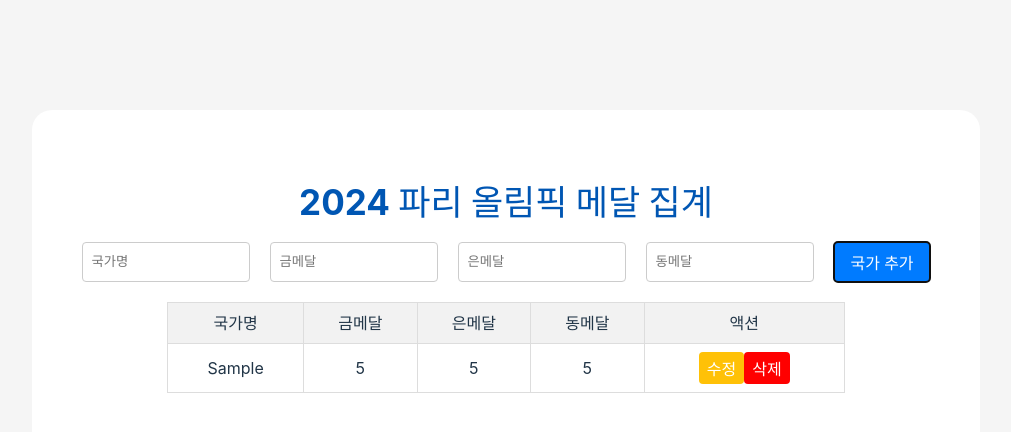
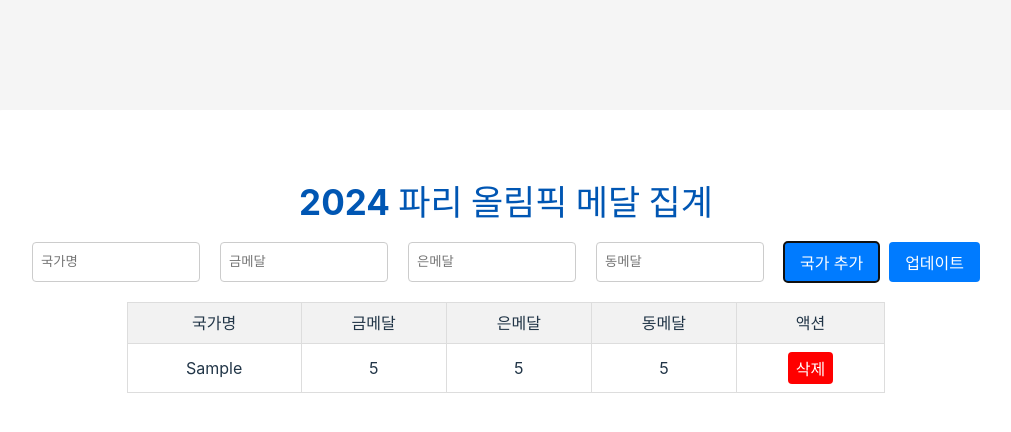
Before and after one commit to grace9607/olympic-medal-tracker, a React (Vite) app: page / in a window 1280 px wide. Both pictures are taken after typing "Sample", "5", "5", "5" into the empty fields and a click on the button "국가 추가". Shown: the top 432 px of the page, without its empty margins (134-1145 px from the left). Built offline with nearby package versions, Linux system fonts and the light colour scheme.

Commit message:
Revert "중복 국가명 확인 추가 - 액션 테이블에 수정버튼 적용"
This reverts commit a9e48483b40bd4c2325405374e159fedb3f20634.

```diff
--- a/src/App-backup.jsx
+++ b/src/App-backup.jsx
@@ -1,5 +1,5 @@
 import React, { useState } from "react";
-import "./css/App.css"; // 스타일 파일을 import
+import "./App.css"; // 스타일 파일을 import
 
 const App = () => {
   const [countries, setCountries] = useState([]);
--- a/src/App.jsx
+++ b/src/App.jsx
@@ -5,55 +5,22 @@ import "./css/App.css";
 
 const App = () => {
   const [countries, setCountries] = useState([]);
-  const [editingIndex, setEditingIndex] = useState(null);
 
   // 새로운 국가 데이터를 추가하는 함수
   const addCountry = (newCountry) => {
-    // 🟨 국가명 중복 확인
-    if (countries.some((country) => country.country === newCountry.country)) {
-      alert("이미 추가된 국가입니다.");
-      return;
-    }
-
     setCountries((prevCountries) => {
+      // 금메달 기준으로 내림차순 정렬
       const updatedCountries = [...prevCountries, newCountry];
       updatedCountries.sort((a, b) => b.gold - a.gold);
       return updatedCountries;
     });
   };
 
-  // 국가 업데이트 함수
-  const updateCountry = (updatedCountry) => {
-    setCountries((prevCountries) => {
-      const updatedCountries = [...prevCountries];
-      updatedCountries[editingIndex] = updatedCountry;
-      updatedCountries.sort((a, b) => b.gold - a.gold);
-      return updatedCountries;
-    });
-    setEditingIndex(null);
-  };
-
-  // 국가 삭제 함수
-  const deleteCountry = (index) => {
-    setCountries((prevCountries) =>
-      prevCountries.filter((_, i) => i !== index)
-    );
-  };
-
   return (
     <div className="container">
       <h1 className="title">2024 파리 올림픽 메달 집계</h1>
-      <MedalForm
-        addCountry={addCountry}
-        updateCountry={updateCountry}
-        editingCountry={editingIndex !== null ? countries[editingIndex] : null}
-        cancelEdit={() => setEditingIndex(null)}
-      />
-      <MedalList
-        countries={countries}
-        setEditingIndex={setEditingIndex}
-        deleteCountry={deleteCountry}
-      />
+      <MedalForm addCountry={addCountry} />
+      <MedalList countries={countries} />
     </div>
   );
 };
--- a/src/MedalForm.jsx
+++ b/src/MedalForm.jsx
@@ -1,32 +1,13 @@
-import React, { useState, useEffect } from "react";
+import React, { useState } from "react";
 import "./css/MedalForm.css";
 
-const MedalForm = ({
-  addCountry,
-  updateCountry,
-  editingCountry,
-  cancelEdit,
-}) => {
+const MedalForm = ({ addCountry }) => {
   const [formData, setFormData] = useState({
     country: "",
     gold: "",
     silver: "",
     bronze: "",
   });
-
-  // 수정 중인 데이터 로드
-  useEffect(() => {
-    if (editingCountry) {
-      setFormData(editingCountry);
-    } else {
-      setFormData({
-        country: "",
-        gold: "",
-        silver: "",
-        bronze: "",
-      });
-    }
-  }, [editingCountry]);
 
   const handleChange = (e) => {
     const { name, value } = e.target;
@@ -36,7 +17,7 @@ const MedalForm = ({
   const handleSubmit = (e) => {
     e.preventDefault();
 
-    // 숫자 값 검증
+    // 숫자 값 검증 (0 이상이어야 함)
     if (
       formData.gold < 0 ||
       formData.silver < 0 ||
@@ -47,17 +28,14 @@ const MedalForm = ({
       return;
     }
 
-    if (editingCountry) {
-      updateCountry(formData); // 수정 모드에서는 업데이트
-    } else {
     addCountry({
       country: formData.country,
       gold: parseInt(formData.gold) || 0,
       silver: parseInt(formData.silver) || 0,
       bronze: parseInt(formData.bronze) || 0,
     });
-    }
 
+    // 입력 필드 초기화
     setFormData({
       country: "",
       gold: "",
@@ -76,7 +54,6 @@ const MedalForm = ({
         onChange={handleChange}
         className="input"
         required
-        disabled={!!editingCountry} // 수정 시 국가명 비활성화
       />
       <input
         type="number"
@@ -106,13 +83,11 @@ const MedalForm = ({
         min="0"
       />
       <button type="submit" className="submit-button">
-        {editingCountry ? "업데이트" : "국가 추가"}
+        국가 추가
       </button>
-      {editingCountry && (
-        <button type="button" onClick={cancelEdit} className="cancel-button">
-          취소
+      <button type="submit" className="submit-button">
+        업데이트
       </button>
-      )}
     </form>
   );
 };
--- a/src/MedalItem.jsx
+++ b/src/MedalItem.jsx
@@ -1,7 +1,7 @@
 import React from "react";
 import "./css/MedalItem.css";
 
-const MedalItem = ({ country, index, setEditingIndex, deleteCountry }) => {
+const MedalItem = ({ country }) => {
   return (
     <tr>
       <td>{country.country}</td>
@@ -9,12 +9,11 @@ const MedalItem = ({ country, index, setEditingIndex, deleteCountry }) => {
       <td>{country.silver}</td>
       <td>{country.bronze}</td>
       <td>
-        <button onClick={() => setEditingIndex(index)} className="edit-button">
-          수정
-        </button>
-        <button onClick={() => deleteCountry(index)} className="delete-button">
-          삭제
-        </button>
+        <form onSubmit={(e) => handleDelete(e, index)}>
+          <button type="submit" className="delete-button">
+            삭제
+          </button>
+        </form>
       </td>
     </tr>
   );
--- a/src/MedalList.jsx
+++ b/src/MedalList.jsx
@@ -2,7 +2,7 @@ import React from "react";
 import MedalItem from "./MedalItem";
 import "./css/MedalList.css";
 
-const MedalList = ({ countries, setEditingIndex, deleteCountry }) => {
+const MedalList = ({ countries }) => {
   return (
     <table className="table">
       <thead>
@@ -16,13 +16,7 @@ const MedalList = ({ countries, setEditingIndex, deleteCountry }) => {
       </thead>
       <tbody>
         {countries.map((country, index) => (
-          <MedalItem
-            key={index}
-            country={country}
-            index={index}
-            setEditingIndex={setEditingIndex}
-            deleteCountry={deleteCountry}
-          />
+          <MedalItem key={index} country={country} />
         ))}
       </tbody>
     </table>
```
Lines whose indentation alone changed are shown as unchanged.
